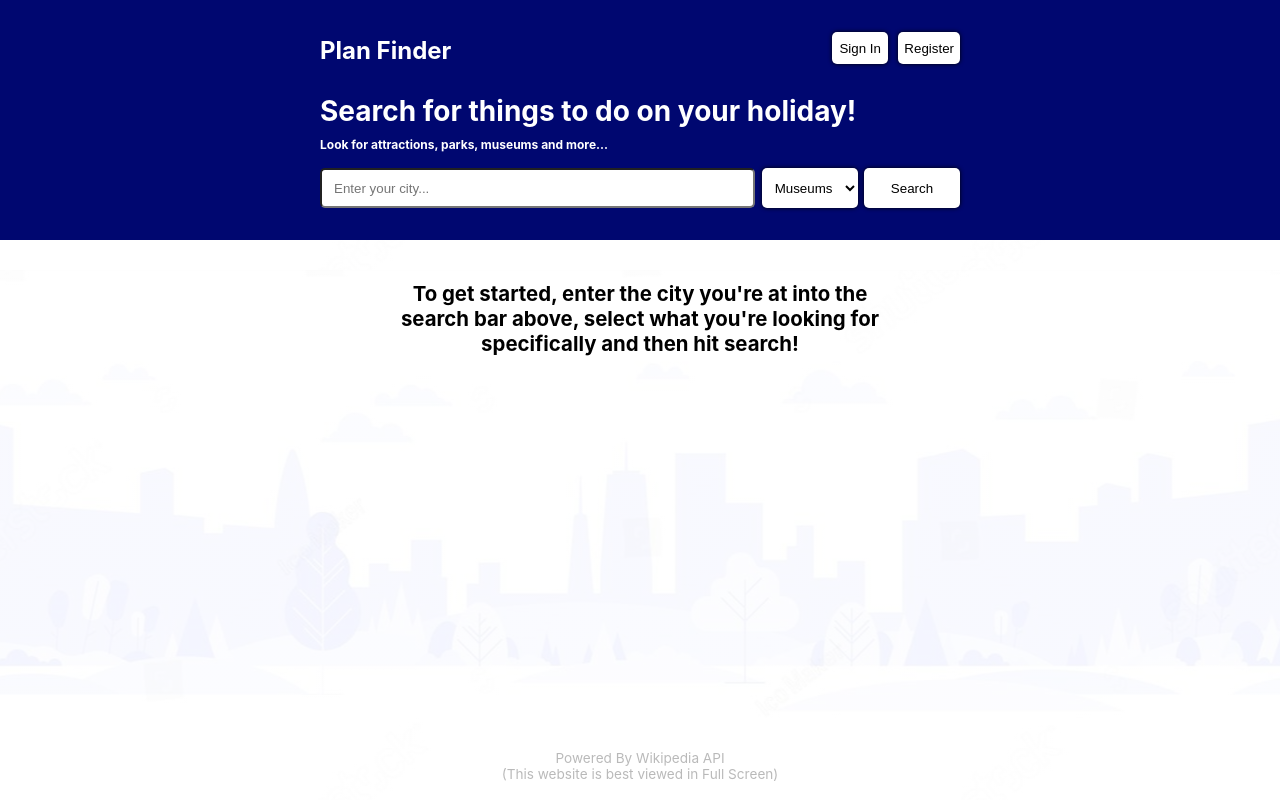
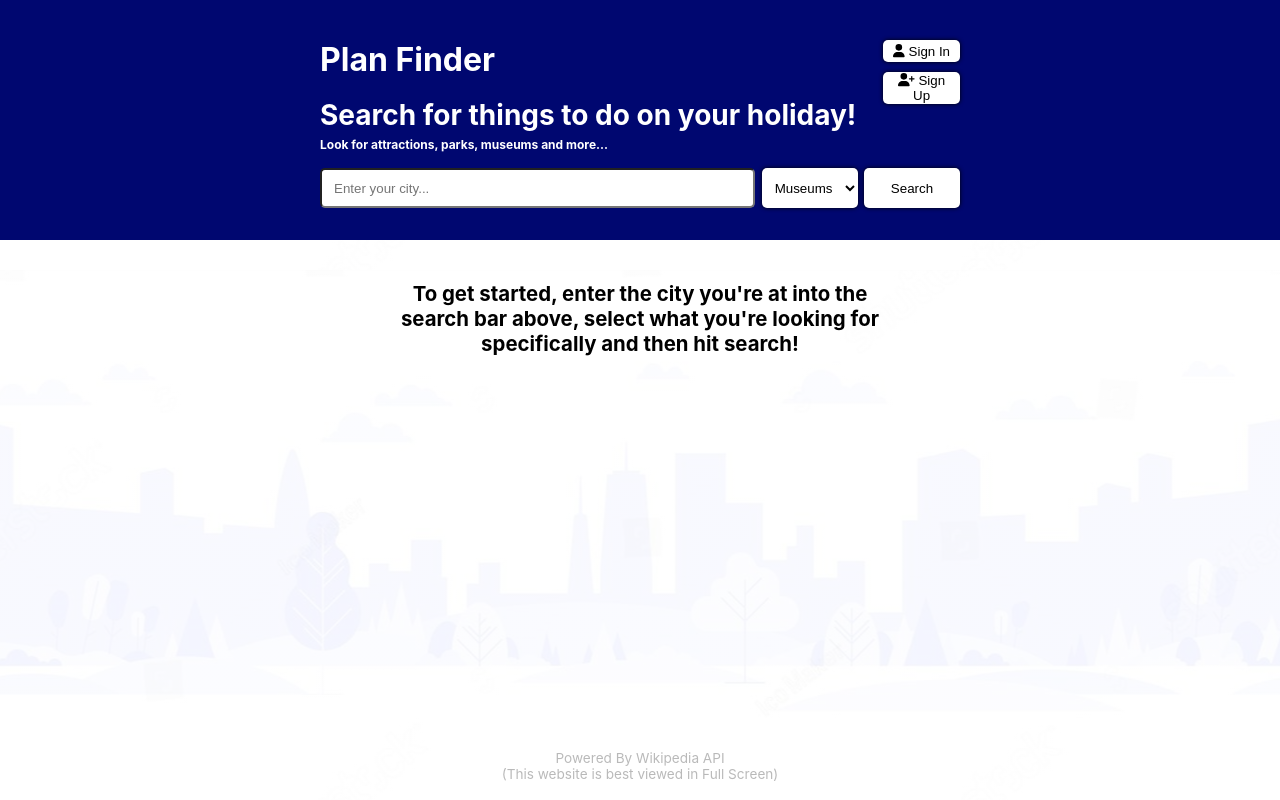
Before and after one commit to lseti1/planFinder-198302, a React (Create React App) app: page / in a window 1280 px wide. Built offline with nearby package versions, Linux system fonts and the light colour scheme.

Commit message:
slightly updated visuals, icons

```diff
--- a/package.json
+++ b/package.json
@@ -3,6 +3,8 @@
   "version": "0.1.0",
   "private": true,
   "dependencies": {
+    "@fortawesome/free-solid-svg-icons": "^6.7.2",
+    "@fortawesome/react-fontawesome": "^0.2.2",
     "axios": "^1.7.9",
     "core-js": "^3.40.0",
     "cors": "^2.8.5",
--- a/src/App.css
+++ b/src/App.css
@@ -11,9 +11,17 @@ body {
   height: 100vh;
 }
 
+h1 {
+  padding: 0px;
+  margin: 0px;
+}
+
 .Title {
-  display: grid;
-  background-color: rgba(0, 0, 0, 0);
+  display: flex;
+  justify-content: flex-start;
+  align-items: flex-start;
+
+  /* background-color: rgba(255, 255, 255, 0.699); */
   text-align: left;
   color: white;
   font-size: 2vh;
@@ -24,7 +32,7 @@ body {
 
   position: absolute;
   left: 25%;
-  top: 2%;
+  top: 5%;
 }
 
 button {
@@ -56,19 +64,20 @@ button:hover {
 
 .IconsSignIn {
   display: flex;
-  justify-content: flex-end;
-  align-items: center;
+  flex-direction: column;
+  justify-content: center;
+  align-items: flex-end;
   grid-template-columns: 1fr 1fr;
   /* background-color: rgba(255, 255, 255, 0.342); */
   color: white;
   gap: 10px;
 
-  width: 10%;
+  width: 12%;
   height: 8%;
 
   position: absolute;
   right: 25%;
-  top: 2%;
+  top: 5%;
 }
 
 .InfoCard1 {
--- a/src/App.js
+++ b/src/App.js
@@ -1,5 +1,7 @@
 import './App.css';
 import React, {useState} from "react";
+import {FontAwesomeIcon} from '@fortawesome/react-fontawesome';
+import {faUser, faUserPlus} from '@fortawesome/free-solid-svg-icons';
 
 function App() {
   const [query, setQuery] = useState('');
@@ -84,13 +86,13 @@ function App() {
   return (
     <form onSubmit={handleSubmit}>
     <div className="App">
-      <div className="Title"><h2>Plan Finder</h2></div>
+      <div className="Title"><h1>Plan Finder</h1></div>
       <div className="IconsSignIn">
-        <button className="signIn">Sign In</button>
-        <button className="register">Register</button>
+        <button className="signIn"><FontAwesomeIcon icon={faUser}/> Sign In</button>
+        <button className="register"><FontAwesomeIcon icon={faUserPlus}/> Sign Up</button>
       </div>
       <div >
-        <h1 className="InfoCard1">Search for things to do on your holiday!</h1>
+        <h2 className="InfoCard1">Search for things to do on your holiday!</h2>
         <p className="InfoCard2">Look for attractions, parks, museums and more... </p>
       </div>
       <div className="searchBar">
```
Also changed, not shown: 1 other file (tests, documents, lock files or other folders).
